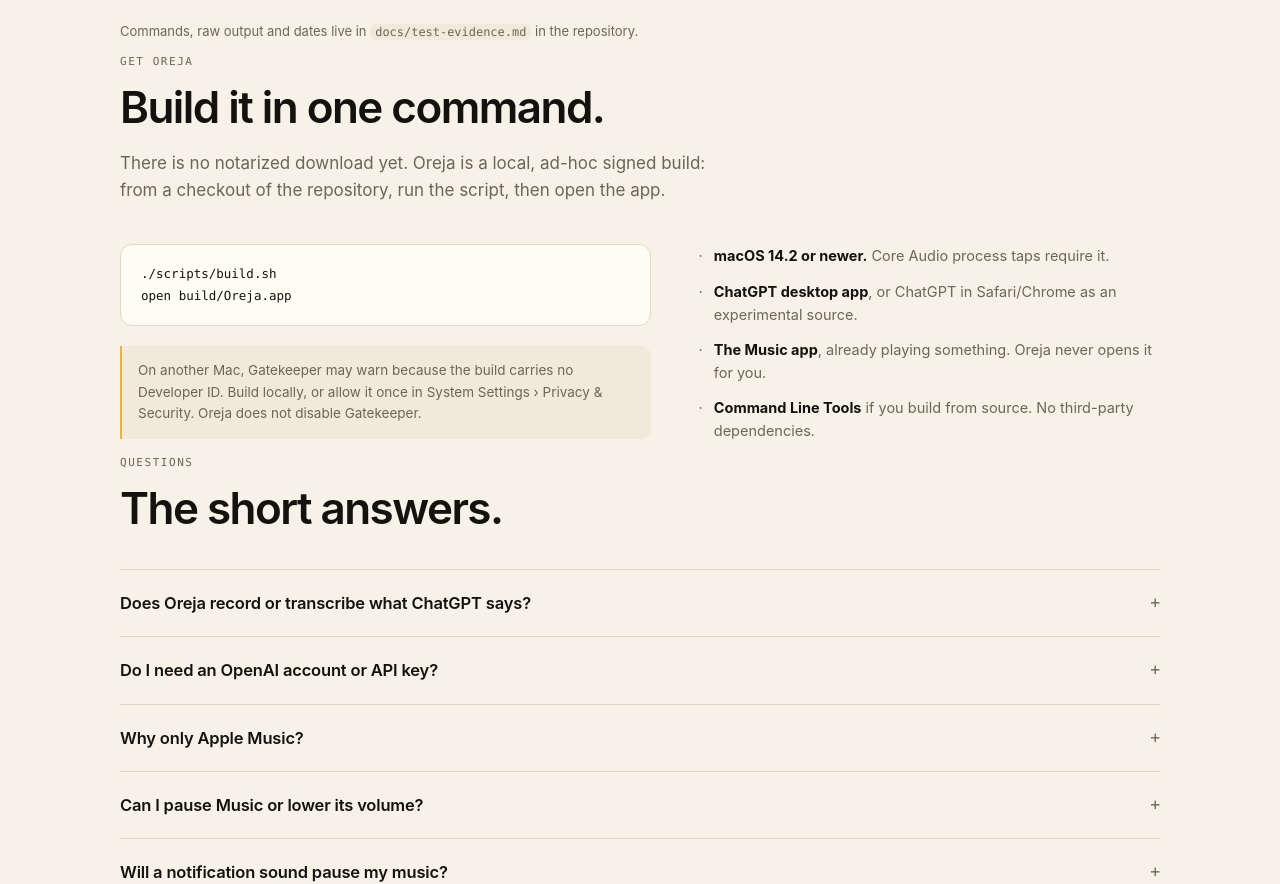
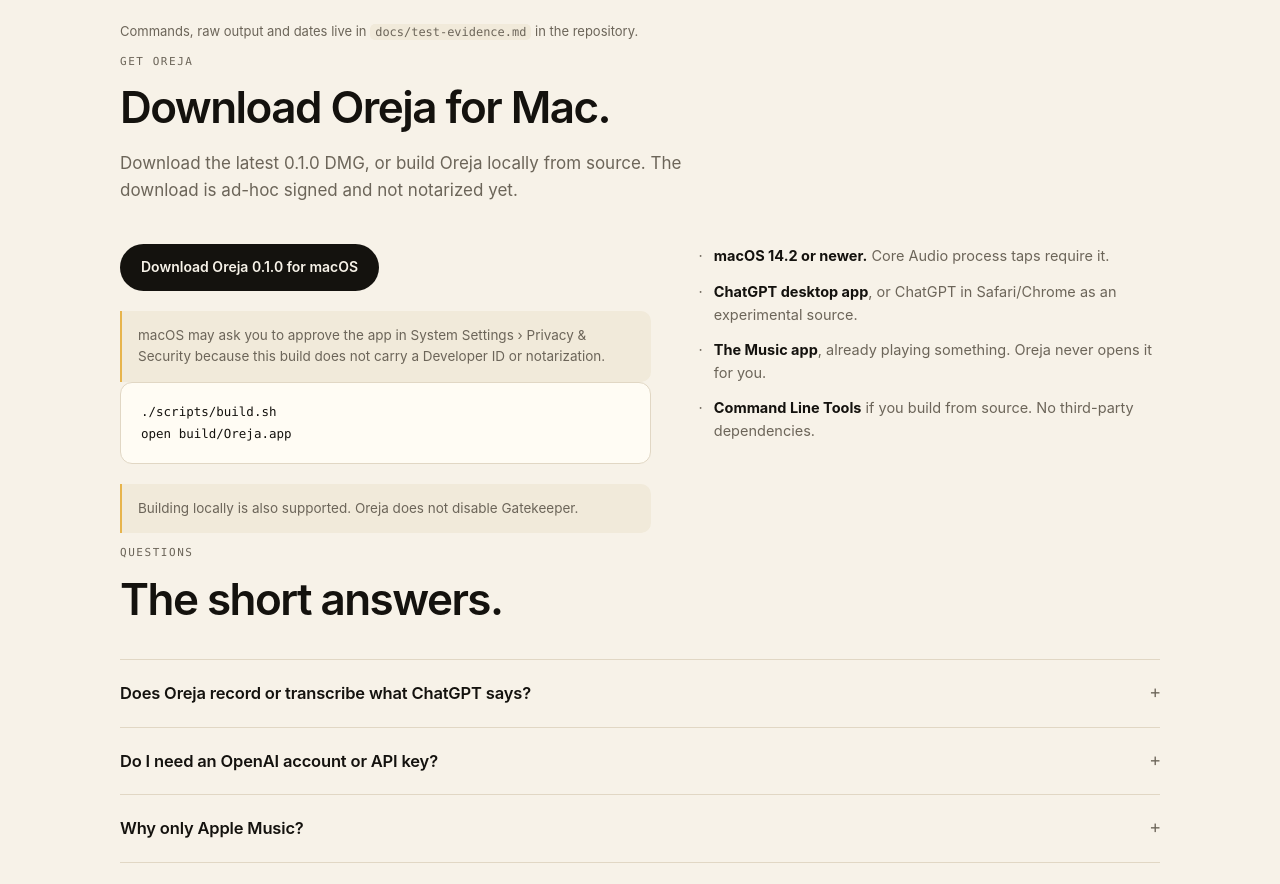
Before and after one commit to EnzoVezzaro/oreja, a plain HTML site: page site/index.html in a window 1280 px wide. Shown: the part 2677-3561 px from the top of the page. Drawn offline with Linux system fonts and the light colour scheme.

Commit message:
Publish Oreja 0.1.0 DMG on landing

```diff
--- a/site/index.html
+++ b/site/index.html
@@ -226,20 +226,23 @@
     <section id="get" class="container">
       <div class="section-head">
         <p class="eyebrow">Get Oreja</p>
-        <h2>Build it in one command.</h2>
+        <h2>Download Oreja for Mac.</h2>
         <p class="lead">
-          There is no notarized download yet. Oreja is a local, ad-hoc signed build: from a checkout
-          of the repository, run the script, then open the app.
+          Download the latest 0.1.0 DMG, or build Oreja locally from source. The download is
+          ad-hoc signed and not notarized yet.
         </p>
       </div>
       <div class="get-grid">
         <div>
+          <a class="btn btn-primary" href="https://github.com/EnzoVezzaro/oreja/releases/download/v0.1.0/Oreja-0.1.0.dmg">Download Oreja 0.1.0 for macOS</a>
+          <p class="note">
+            macOS may ask you to approve the app in System Settings › Privacy &amp; Security because
+            this build does not carry a Developer ID or notarization.
+          </p>
           <pre><code>./scripts/build.sh
 open build/Oreja.app</code></pre>
           <p class="note">
-            On another Mac, Gatekeeper may warn because the build carries no Developer ID. Build
-            locally, or allow it once in System Settings › Privacy &amp; Security. Oreja does not
-            disable Gatekeeper.
+            Building locally is also supported. Oreja does not disable Gatekeeper.
           </p>
         </div>
         <ul class="requirements">
```
